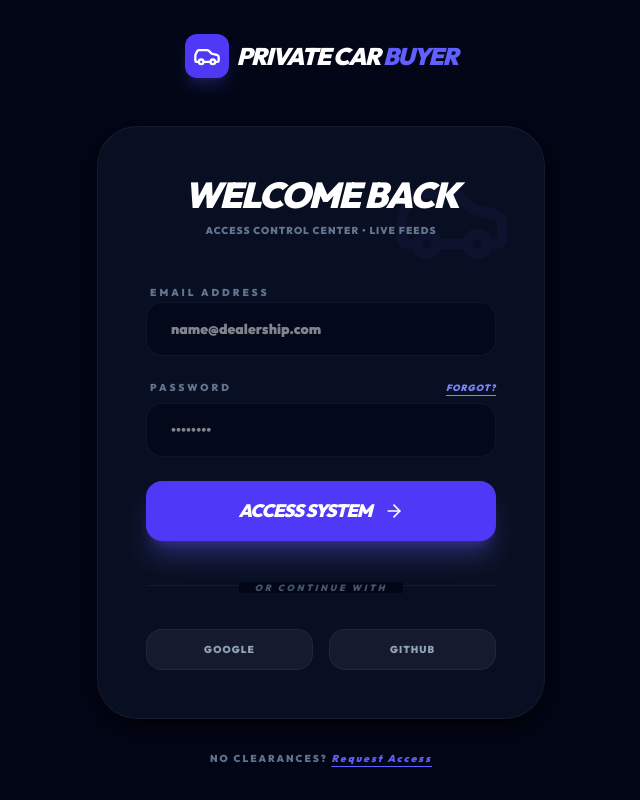
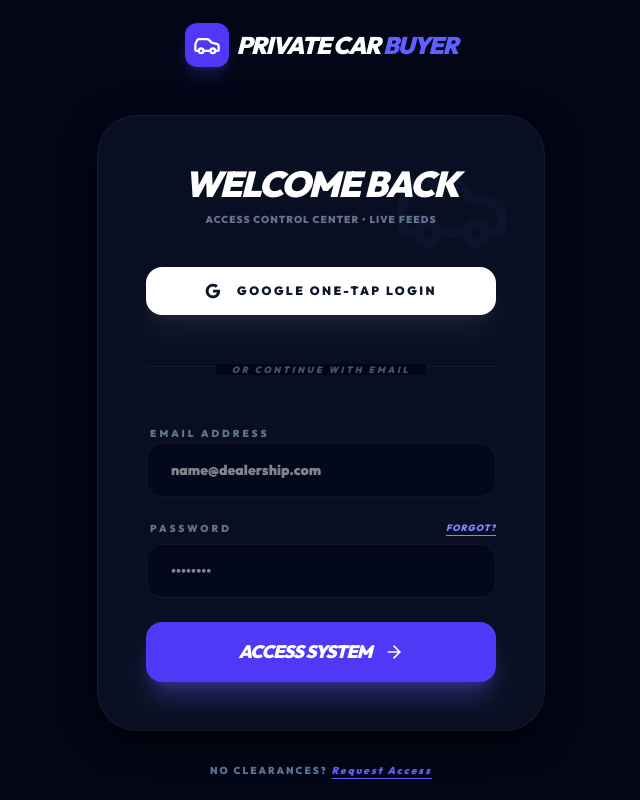
Before and after one commit to rocsolid01/privatecarbuyer, a Next.js app: page /login in a window 1280 px wide. Shown: the whole page, without its empty margins (319-959 px from the left). Built offline with nearby package versions, Linux system fonts and the light colour scheme; no server answers.

Commit message:
Refactor Login UI: Remove GitHub, move Google One-Tap to top, and implement OAuth callback

```diff
--- /dev/null
+++ b/src/app/auth/callback/route.ts
@@ -0,0 +1,18 @@
+import { createRouteHandlerClient } from '@supabase/auth-helpers-nextjs';
+import { cookies } from 'next/headers';
+import { NextResponse } from 'next/server';
+import type { NextRequest } from 'next/server';
+
+export async function GET(request: NextRequest) {
+  const requestUrl = new URL(request.url);
+  const code = requestUrl.searchParams.get('code');
+
+  if (code) {
+    const cookieStore = cookies();
+    const supabase = createRouteHandlerClient({ cookies: () => cookieStore });
+    await supabase.auth.exchangeCodeForSession(code);
+  }
+
+  // URL to redirect to after sign in process completes
+  return NextResponse.redirect(`${requestUrl.origin}/settings`);
+}
--- a/src/app/login/page.tsx
+++ b/src/app/login/page.tsx
@@ -12,6 +12,24 @@
     const [password, setPassword] = useState('');
     const [loading, setLoading] = useState(false);
     const [error, setError] = useState(null as string | null);
+
+    const handleGoogleLogin = async () => {
+        setLoading(true);
+        setError(null);
+        try {
+            const { error: googleError } = await supabase.auth.signInWithOAuth({
+                provider: 'google',
+                options: {
+                    redirectTo: `${window.location.origin}/auth/callback`,
+                },
+            });
+            if (googleError) throw googleError;
+        } catch (err: any) {
+            setError(err.message);
+        } finally {
+            setLoading(false);
+        }
+    };
 
     const handleSubmit = async (e: React.FormEvent) => {
         e.preventDefault();
@@ -81,6 +99,28 @@
                         </div>
                     )}
 
+                    {/* Google One-Tap Register/Login */}
+                    <div className="mb-10">
+                        <button
+                            onClick={handleGoogleLogin}
+                            disabled={loading}
+                            className="w-full flex items-center justify-center gap-4 py-4 px-6 bg-white hover:bg-slate-100 text-slate-900 rounded-2xl font-black text-xs uppercase tracking-[0.2em] transition-all hover:scale-[1.02] shadow-xl shadow-white/5 disabled:opacity-50"
+                        >
+                            <svg className="w-4 h-4" viewBox="0 0 24 24">
+                                <path fill="currentColor" d="M22.56 12.25c0-.78-.07-1.53-.2-2.25H12v4.26h5.92c-.26 1.37-1.04 2.53-2.21 3.31v2.77h3.57c2.08-1.92 3.28-4.74 3.28-8.09z" />
+                                <path fill="currentColor" d="M12 23c2.97 0 5.46-.98 7.28-2.66l-3.57-2.77c-.98.66-2.23 1.06-3.71 1.06-2.86 0-5.29-1.93-6.16-4.53H2.18v2.84C3.99 20.53 7.7 23 12 23z" />
+                                <path fill="currentColor" d="M5.84 14.1c-.22-.66-.35-1.36-.35-2.1s.13-1.44.35-2.1V7.06H2.18C1.43 8.55 1 10.22 1 12s.43 3.45 1.18 4.94l3.66-2.84z" />
+                                <path fill="currentColor" d="M12 5.38c1.62 0 3.06.56 4.21 1.64l3.15-3.15C17.45 2.09 14.97 1 12 1 7.7 1 3.99 3.47 2.18 7.06l3.66 2.84c.87-2.6 3.3-4.53 6.16-4.53z" />
+                            </svg>
+                            {isLogin ? 'Google One-Tap Login' : 'Register with Google'}
+                        </button>
+                    </div>
+
+                    <div className="relative text-center mb-10">
+                        <div className="absolute inset-0 flex items-center"><div className="w-full border-t border-white/5"></div></div>
+                        <span className="relative bg-[#020617] px-4 text-[9px] font-black text-slate-600 uppercase tracking-[0.3em] italic">Or continue with Email</span>
+                    </div>
+
                     <form onSubmit={handleSubmit} className="space-y-6">
                         {!isLogin && (
                             <div className="space-y-2">
@@ -133,20 +173,6 @@
                             {!loading && <ArrowRight size={20} />}
                         </button>
                     </form>
-
-                    <div className="mt-8 relative text-center">
-                        <div className="absolute inset-0 flex items-center"><div className="w-full border-t border-white/5"></div></div>
-                        <span className="relative bg-[#020617] px-4 text-[9px] font-black text-slate-600 uppercase tracking-[0.3em] italic">Or continue with</span>
-                    </div>
-
-                    <div className="mt-8 grid grid-cols-2 gap-4">
-                        <button className="flex items-center justify-center gap-2 py-3 border border-white/5 bg-white/5 rounded-2xl font-black text-[10px] text-slate-400 hover:bg-white/10 hover:text-white transition-all uppercase tracking-widest">
-                            Google
-                        </button>
-                        <button className="flex items-center justify-center gap-2 py-3 border border-white/5 bg-white/5 rounded-2xl font-black text-[10px] text-slate-400 hover:bg-white/10 hover:text-white transition-all uppercase tracking-widest">
-                            GitHub
-                        </button>
-                    </div>
                 </div>
 
                 <p className="mt-8 text-center text-[10px] font-black text-slate-500 uppercase tracking-[0.2em]">
```
